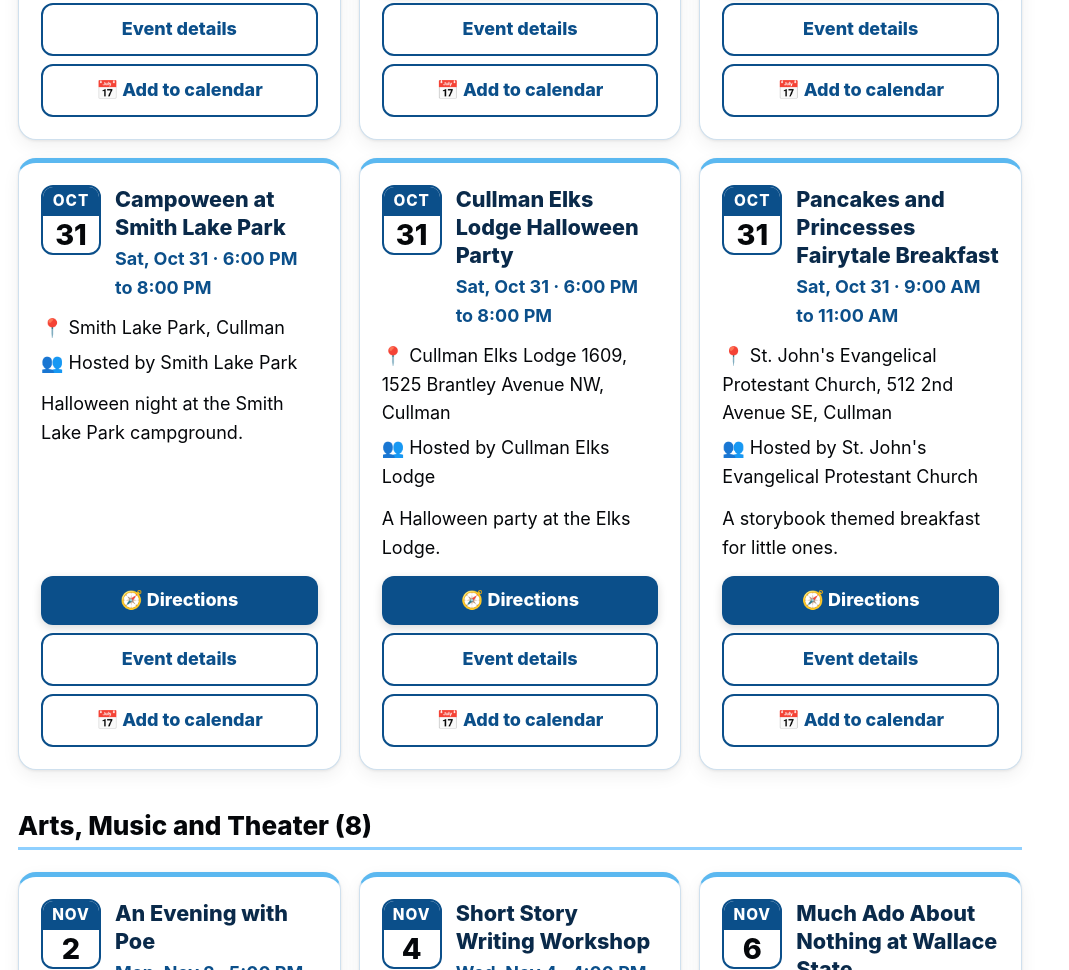
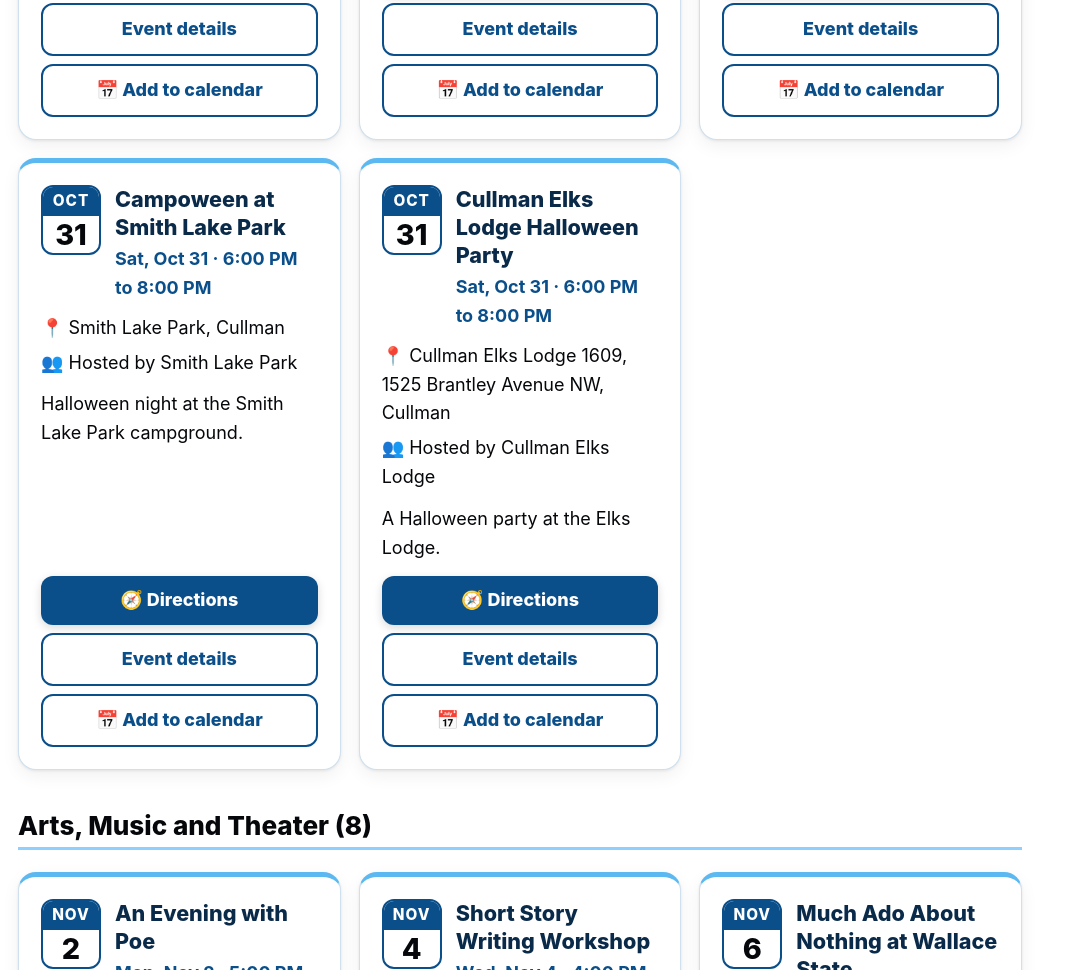
Before and after one commit to CharlieGamedevelop/cullman-county-entertainment-shopping, a plain HTML site: page events.html in a window 1280 px wide. Shown: the part 8597-9567 px from the top of the page, without its empty margins (0-1069 px from the left). Drawn offline with Linux system fonts and the light colour scheme.

Commit message:
Hourly refresh Oct 31: remove ended Pancakes and Princesses breakfast

```diff
--- a/events.json
+++ b/events.json
@@ -120,21 +120,6 @@
     "tags": [
       "halloween",
       "party"
-    ]
-  },
-  {
-    "name": "Pancakes and Princesses Fairytale Breakfast",
-    "start": "2026-10-31",
-    "time": "9:00 AM to 11:00 AM",
-    "venue": "St. John's Evangelical Protestant Church, 512 2nd Avenue SE",
-    "town": "Cullman",
-    "host": "St. John's Evangelical Protestant Church",
-    "summary": "A storybook themed breakfast for little ones.",
-    "url": "https://events.timely.fun/b8354ob3/event/78491643/20261031090000",
-    "group": "Fall Fun and Halloween",
-    "tags": [
-      "kids",
-      "breakfast"
     ]
   },
   {
```
Also changed, not shown: events.html (+1 -1 lines), 1 other file.
